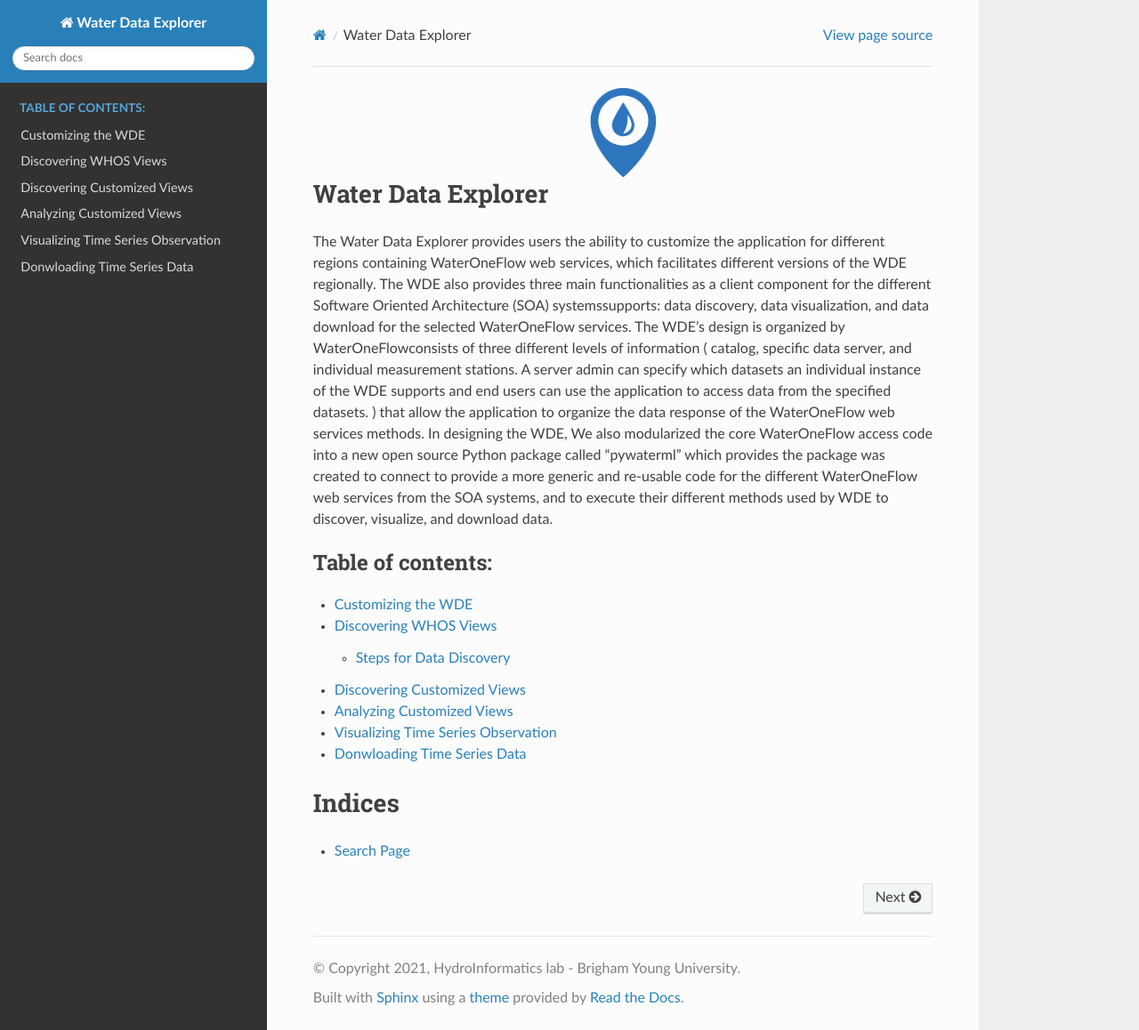
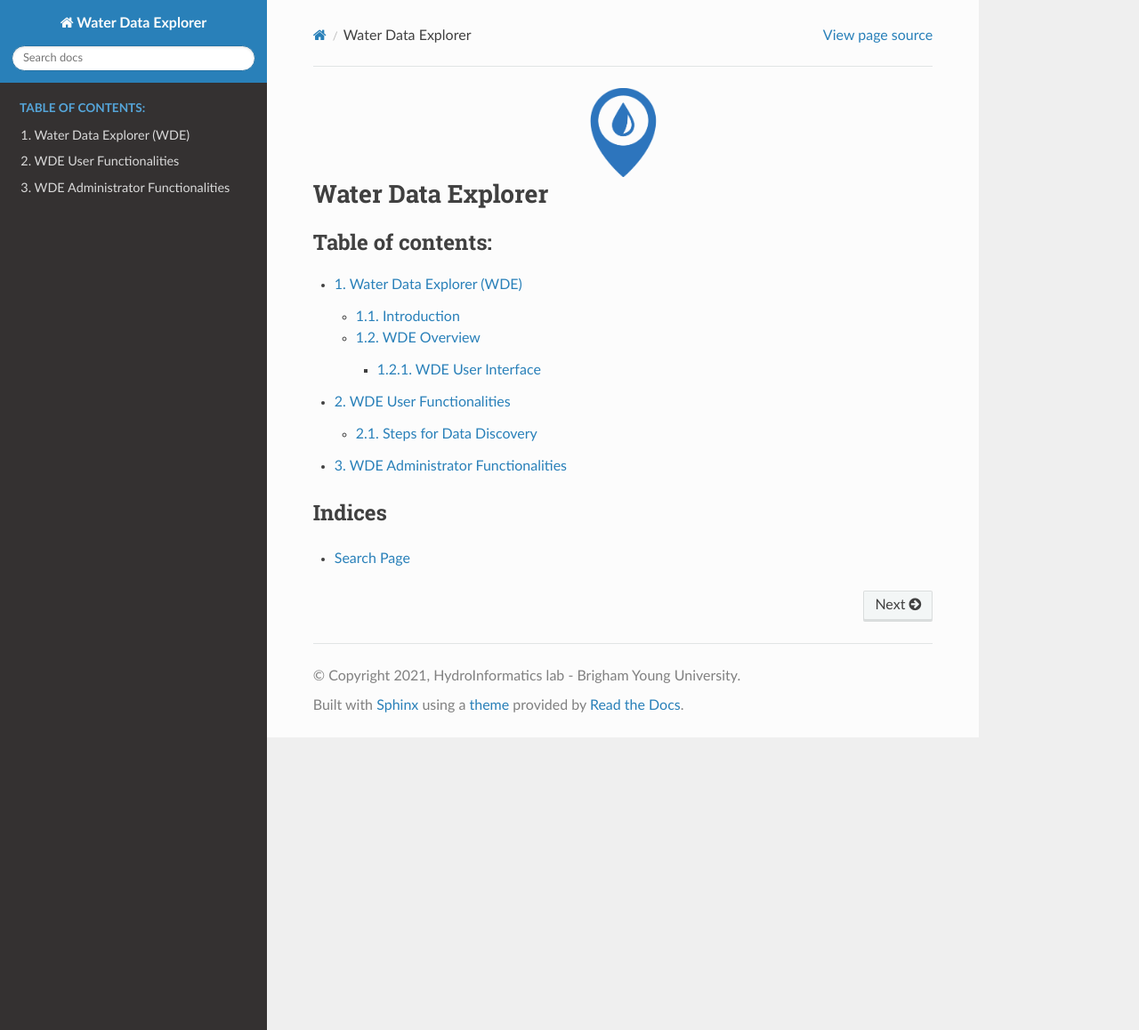
Before and after one commit to BYU-Hydroinformatics/Water-Data-Explorer, a Sphinx documentation site: the page built from docs/index.rst, in a window 1280 px wide and 1158 px high. Shown: the whole window at 89% size. Built offline with Sphinx 7.4.7 and the Read the Docs theme 2.0.0, drawn with Linux system fonts in a browser that asks for light colours.

Commit message:
Change a little bit documentation

```diff
--- /dev/null
+++ b/docs/WDE.rst
@@ -0,0 +1,47 @@
+=========================
+Water Data Explorer (WDE)
+=========================
+
+
+Introduction
+************
+In recent years, there has been a growing recognition of the need for standardized ways of sharing water data on the web. In response to this need, the
+Consortium of Universities for the Advancement of Hydrologic Science (CUAHSI) Hydrologic Information System (HIS) has been developed along with the standardized
+WaterOneFlow web services and WaterML data exchange format. To access data that are shared using the WaterOneFlow services and WaterML format,
+the already developed tools exist such as the Microsoft Windows HydroDesktop software (link), the WaterML R package(link), and the web-based CUAHSI HydroClient (link)
+which serves as an access point to the CUAHSI HIS database.
+
+Water Data Explorer (WDE) is a newly developed tool allowing a broad range of users to discover, access, visualize, and download data from any
+Information System that makes available water data in WaterML format through WaterOneFlow services. WDE is designed in a way that allows users to
+customize it for local or regional web portals.
+
+
+WDE Overview
+************
+
+WDE is an open-source application providing users with the functionalities of data discovery, data access, data visualization,
+and data downloading from any Information System that makes available water data in WaterML format through WaterOneFlow web services.
+WDE can be installed by any organization and will occupy minimal server space.
+
+WDE User Interface
+------------------
+
+To organize and manage various WaterOneFlow web services, WDE uses Data Views organized in Catalogs.
+
+Screenshot WDE highlighting the left side of the interface (Transboundary Basins), (Countries)
+Arrows backwards, not going to the stations Figure 4
+
+Each Data View contains a set of data that is accessible through a specific WaterOneFlow web service  published by a specific data provider.
+
+The stations for which data are accessible through a specific Data View are displayed on the WDE map interface along with a legend of the respective Data Views.
+
+Screenshot of WDE highlighting the map and legend. Highlight legend and the VIEW that is displayed, and also highlight the stations displayed.
+
+For each station, a set of metadata is available in the Station/Platform Information section of the WDE User Interface. Also, for each Station/Platform, the table of observed variables is available and includes variable names, units, and interpolation types.
+
+Screenshot of data variables
+
+Station/Platform time series data can be plotted and downloaded for any available time period of interest in the Station/Platform Plots section. The available formats are: CSV, OGC NetCDF (CF conventions), OGC WaterML 2.0 and CUAHSI WaterML 1.0.
+
+Screenshot of a USA site, highlight the set of metadata,
+Screenshot of a USA site, highlight Plot,
--- /dev/null
+++ b/docs/WDE_admin_func.rst
@@ -0,0 +1,3 @@
+=================================
+WDE Administrator Functionalities
+=================================
--- a/docs/discovering1.rst
+++ b/docs/WDE_user_func.rst
@@ -1,5 +1,5 @@
 =============================
-Discovering WHOS Views Data
+WDE User Functionalities
 =============================
 
 The Water Data Explorer is able to discover data from the different WHOS views such as the transboundary view. The Water Data Explorer can
--- a/docs/analyzing.rst
+++ /dev/null
@@ -1,3 +0,0 @@
-====================
-Analyzing WHOS Views
-====================
--- a/docs/customization.rst
+++ /dev/null
@@ -1,3 +0,0 @@
-==================================
-Customizing the Water Data Explorer
-==================================
--- a/docs/discovering2.rst
+++ /dev/null
@@ -1,3 +0,0 @@
-=============================
-Discovering Others Views Data
-=============================
--- a/docs/downloading.rst
+++ /dev/null
@@ -1,3 +0,0 @@
-============================
-Downloading Time Series Data
-============================
--- a/docs/index.rst
+++ b/docs/index.rst
@@ -8,23 +8,20 @@
    :width: 100
    :align: center
 
-
+===================
 Water Data Explorer
 ===================
 
-
-The Water Data Explorer provides users the ability to customize the application for different regions containing WaterOneFlow web services, which facilitates different versions of the WDE regionally. The WDE also provides three main functionalities as a client component for the different Software Oriented Architecture (SOA) systemssupports: data discovery, data visualization, and data download for the selected WaterOneFlow services. The WDE’s design is organized by WaterOneFlowconsists of three different levels of information ( catalog, specific data server, and individual measurement stations. A server admin can specify which datasets an individual instance of the WDE supports and end users can use the application to access data from the specified datasets. ) that allow the application to organize the data response of the WaterOneFlow web services methods. In designing the WDE, We also modularized the core WaterOneFlow access code into a new open source Python package called “pywaterml” which provides the package was created to connect to provide a more generic and re-usable code for the different WaterOneFlow web services from the SOA systems, and to execute their different methods used by WDE to discover, visualize, and download data.
-
 .. toctree::
-   :maxdepth: 2
+   :numbered:
+   :maxdepth: 3
    :caption: Table of contents:
 
-   Customizing the WDE <customization>
-   Discovering WHOS Views <discovering1>
-   Discovering Customized Views <discovering2>
-   Analyzing Customized Views <analyzing>
-   Visualizing Time Series Observation <visualizing>
-   Donwloading Time Series Data <downloading>
+   Water Data Explorer (WDE) <WDE>
+   WDE User Functionalities <WDE_user_func>
+   WDE Administrator Functionalities <WDE_admin_func>
+
+
 
 Indices
 =======
--- a/docs/visualizing.rst
+++ /dev/null
@@ -1,3 +0,0 @@
-========================================
-Visualizing Time Series Observation Data
-========================================
```
